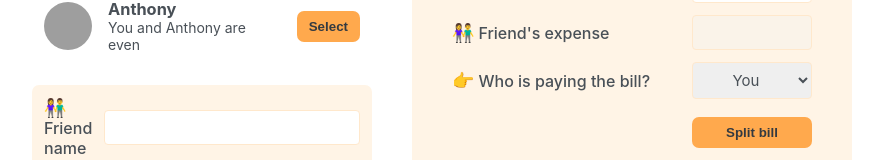
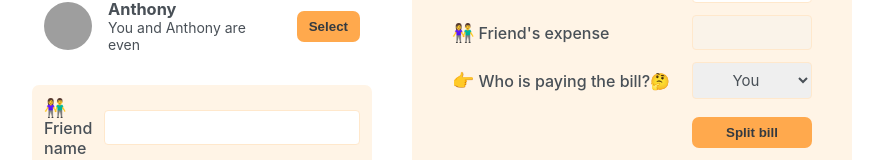
Before and after one commit to Jpkeys29/Bill-Splitter-React, a React (Create React App) app: page / in a window 1280 px wide. Shown: the part 301-461 px from the top of the page, without its empty margins (198-1081 px from the left). Built offline with nearby package versions, Linux system fonts and the light colour scheme; grey boxes are pictures that could not be loaded.

Commit message:
Bug fix check

```diff
--- a/src/App.js
+++ b/src/App.js
@@ -88,10 +88,10 @@ function FormSplitBill () {
       <input type="text"></input>
       <label>👫Friend's expense</label>
       <input type="text" disabled></input>
-      <label>👉Who is paying the bill?</label>
+      <label>👉Who is paying the bill?🤔</label>
         <select>
           <option value="user">You</option>
-          <option value="friend">💸Friend</option>
+          <option value="friend">Friend</option>
         </select>
       <Button>Split bill</Button>
     </form>
```
